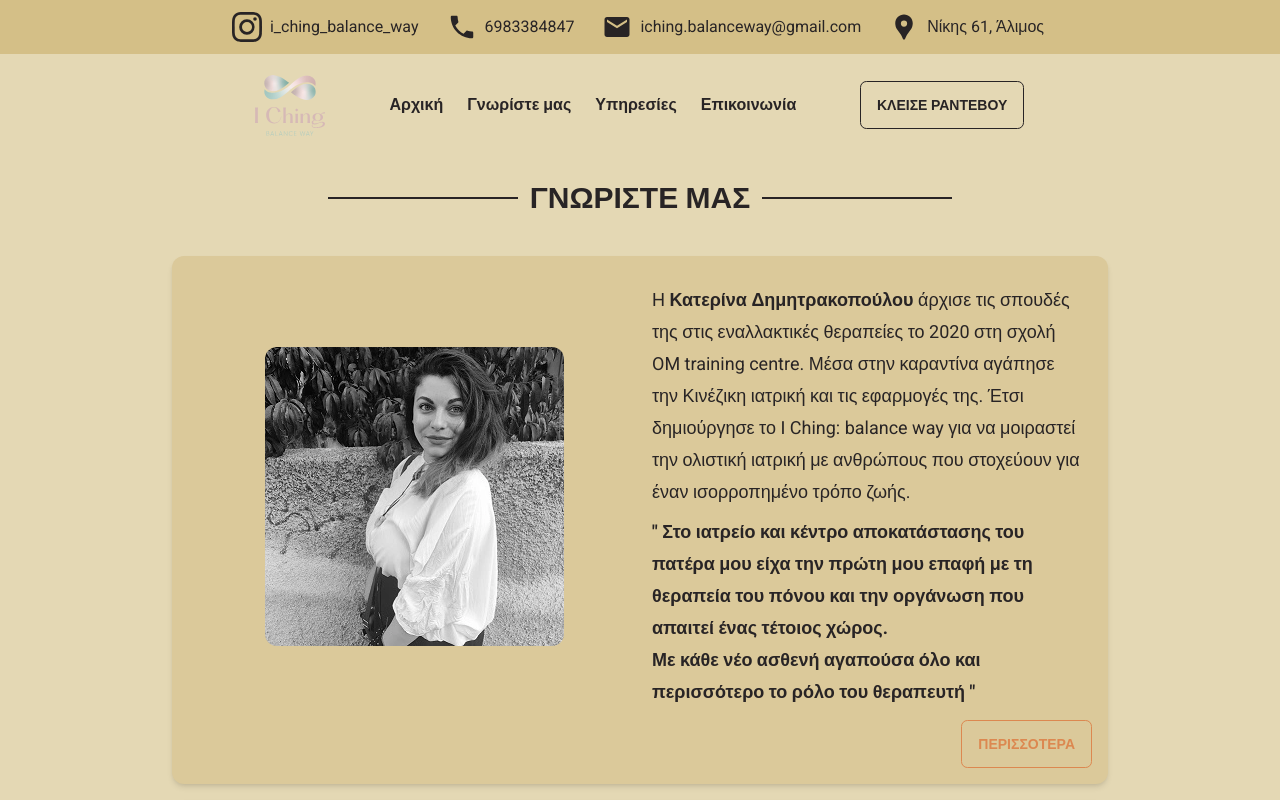
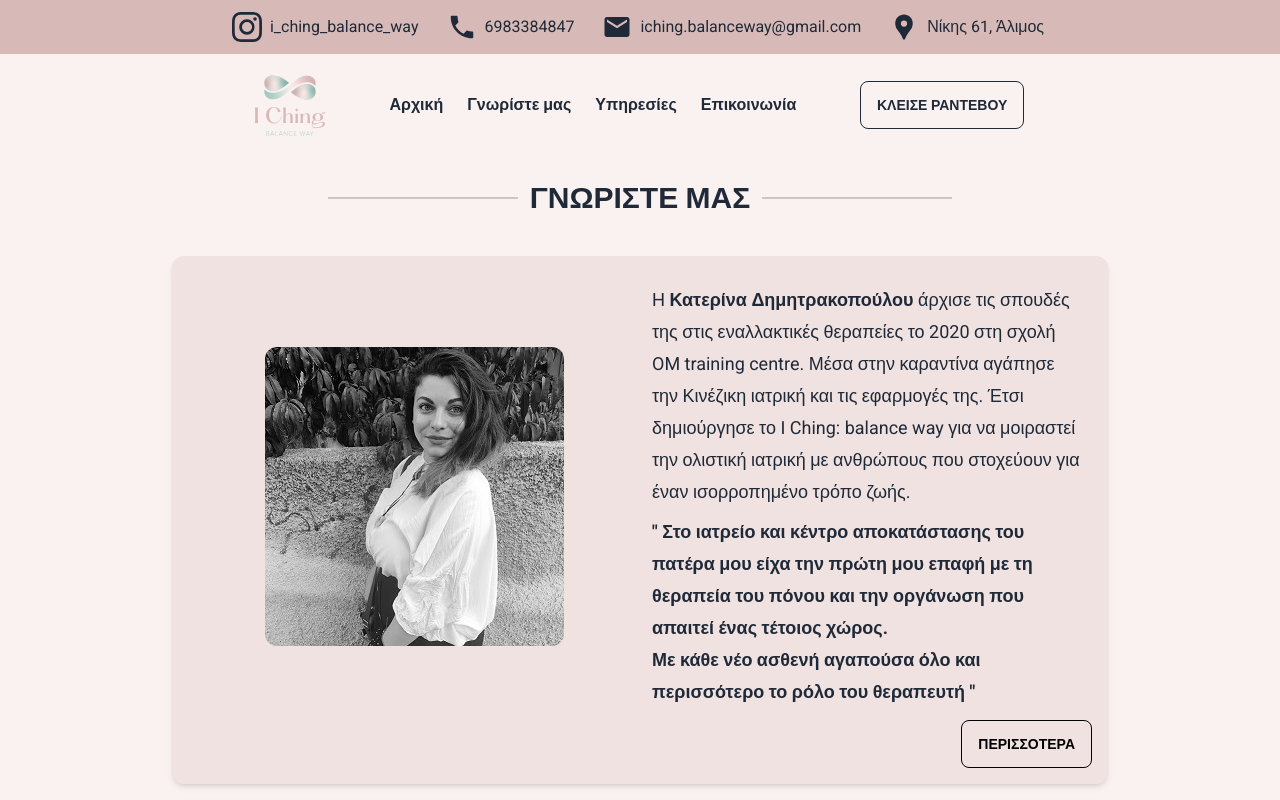
Before and after one commit to nikossoftwaredev/i-ching, a Next.js app: page / in a window 1280 px wide. Shown: the top 800 px of the page. Built offline with nearby package versions, Linux system fonts and the light colour scheme.

Commit message:
added logo colors

```diff
--- a/app/contact/page.tsx
+++ /dev/null
@@ -1,61 +0,0 @@
-import {
-  ADDRESS,
-  BUSINESS_NAME,
-  MAIL,
-  MAP_IFRAME,
-  NAVIGATION,
-  PHONE,
-} from "data/general";
-import { cloneElement } from "react";
-import { MdMailOutline, MdOutlinePhone, MdLocationPin } from "react-icons/md";
-import SectionTitle from "components/SectionTitle";
-import Link from "next/link";
-import Card from "@/components/Card";
-
-const ContactPage = () => {
-  return (
-    <main className="flex items-center justify-center p-4">
-      <div className="sm:w-full xl:w-2/4 flex items-center justify-center flex-col gap-2">
-        <SectionTitle title="ΕΠΙΚΟΙΝΩΝΙΑ" className="mt-10" />
-        <div className="grid sm:grid-cols-1 md:grid-cols-2 w-full gap-14 items-center justify-center">
-          <Card className="flex items-center justify-center shadow-md">
-            <img
-              alt="out-view"
-              src="/images/out-view.webp"
-              className="object-cover rounded-lg"
-              loading="lazy"
-            />
-          </Card>
-          <div className="flex items-start justify-start gap-4 flex-col">
-            <h1 className="font-extrabold text-2xl">{BUSINESS_NAME}</h1>
-            {contactInfo.map((info) => (
-              <section
-                key={info.title}
-                className="flex items-center justify-center gap-4"
-              >
-                {cloneElement(info.icon)}
-                <span className="flex flex-col gap-2">
-                  <p className="font-extrabold">{info.title}</p>
-                  <p> {info.value}</p>
-                </span>
-              </section>
-            ))}
-          </div>
-          <Card className="col-span-full shadow-md">
-            <iframe
-              title="map"
-              src={MAP_IFRAME}
-              className="rounded-lg border-hidden"
-              width="100%"
-              height="400px"
-              loading="lazy"
-              referrerPolicy="no-referrer-when-downgrade"
-            />
-          </Card>
-        </div>
-      </div>
-    </main>
-  );
-};
-
-export default ContactPage;
--- a/app/layout.tsx
+++ b/app/layout.tsx
@@ -7,7 +7,7 @@ import { PageProps } from "types/general";
 
 const RootLayout = async ({ children }: PageProps): Promise<JSX.Element> => {
   return (
-    <html lang="el" data-theme="retro">
+    <html lang="el" data-theme="light">
       <body className="text-base-content">
         <Header />
         <main className="bg-base-100 px-4">
--- a/components/Footer.tsx
+++ b/components/Footer.tsx
@@ -19,7 +19,7 @@ const footerSections = [
   },
   {
     title: "Επικοινωνία",
-    link: "/contact",
+    link: "#contact-section",
     subtitles: [
       { icon: <MdLocationPin />, value: ADDRESS },
       { icon: <MdOutlinePhone />, value: PHONE },
--- a/package.json
+++ b/package.json
@@ -24,7 +24,7 @@
     "@types/react-dom": "^18.2.14",
     "@typescript-eslint/eslint-plugin": "^5.58.0",
     "autoprefixer": "^10.4.14",
-    "daisyui": "^3.1.0",
+    "daisyui": "^4.5.0",
     "eslint": "^8.47.0",
     "eslint-config-next": "^13.4.3",
     "eslint-config-prettier": "^8.8.0",
--- a/tailwind.config.js
+++ b/tailwind.config.js
@@ -13,35 +13,15 @@ module.exports = {
   },
   daisyui: {
     themes: [
-      "light",
-      "dark",
-      "cupcake",
-      "bumblebee",
-      "emerald",
-      "corporate",
-      "synthwave",
-      "retro",
-      "cyberpunk",
-      "valentine",
-      "halloween",
-      "garden",
-      "forest",
-      "aqua",
-      "lofi",
-      "pastel",
-      "fantasy",
-      "wireframe",
-      "black",
-      "luxury",
-      "dracula",
-      "cmyk",
-      "autumn",
-      "business",
-      "acid",
-      "lemonade",
-      "night",
-      "coffee",
-      "winter",
+      {
+        light: {
+          ...require("daisyui/src/theming/themes")["light"],
+          "base-300": "#d6b9b6",
+          "base-200": "#f0e1df",
+          "base-100": "#f9f2f1",
+          "accent-focus": "#a5c9c1",
+        },
+      },
     ],
   },
 };
```
Also changed, not shown: 1 other file (tests, documents, lock files or other folders).
